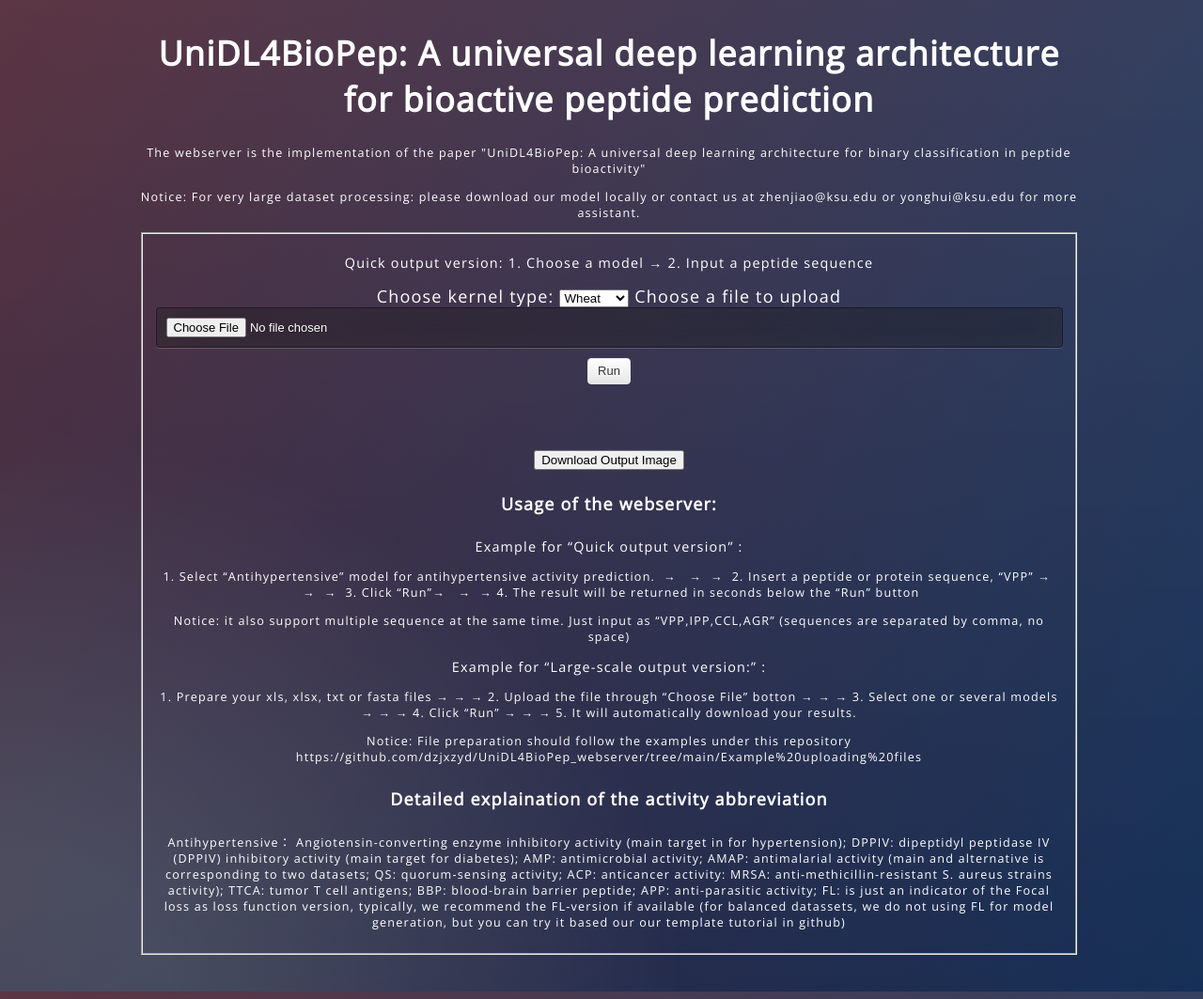
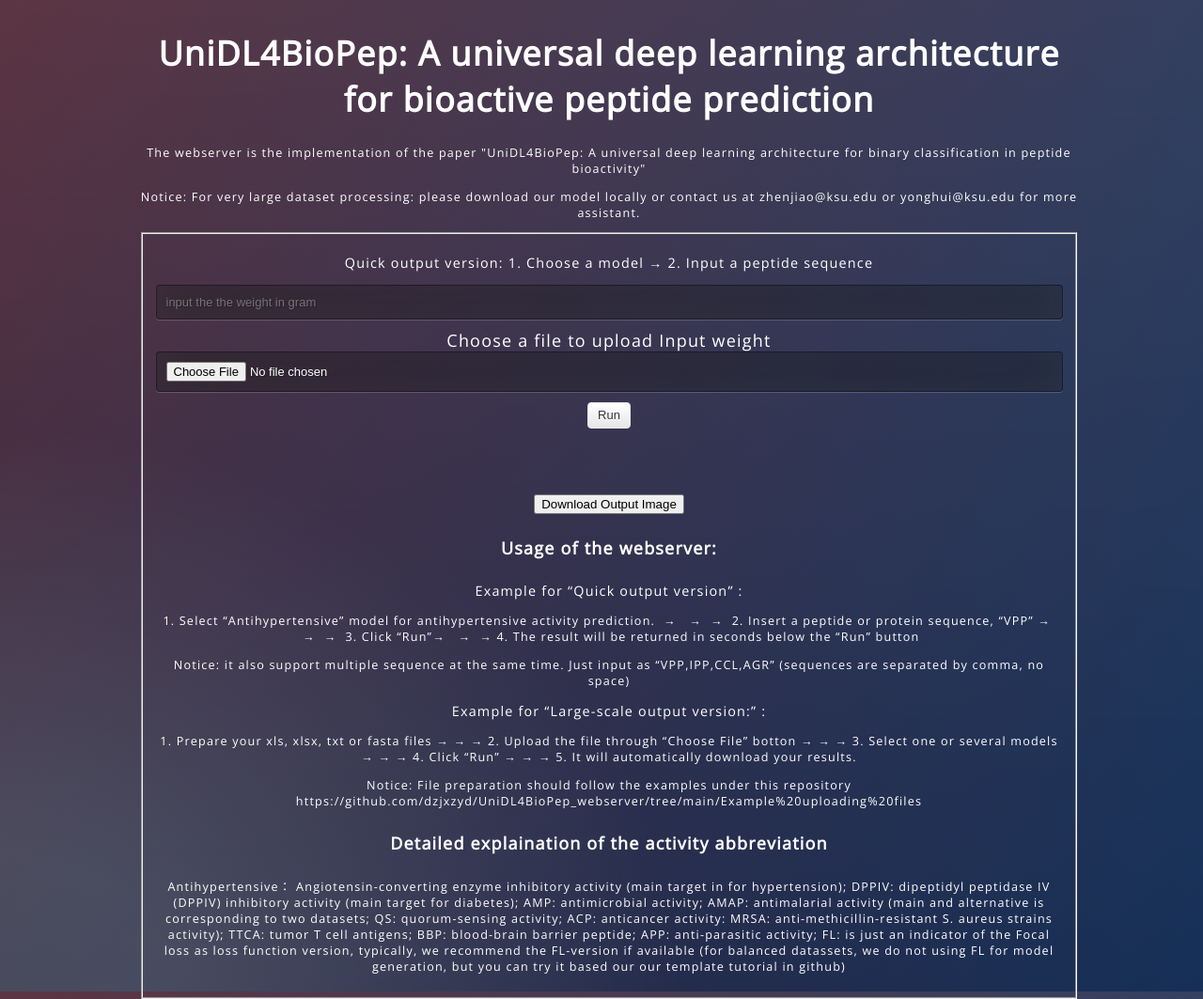
Before and after one commit to dzjxzyd/kernel_counting, a Flask app: page / in a window 1280 px wide. Shown: the whole page at 94% size. Run offline with Flask 2, Linux system fonts and the light colour scheme; parts of the project's set-up code (start-up, migrations or seed data) failed here and were passed over; some web fonts are replaced.

Commit message:
Add files via upload

```diff
--- a/templates/index.html
+++ b/templates/index.html
@@ -29,24 +29,20 @@
 	<fieldset>
         <p style="font-size:80%">Quick output version: 1. Choose a model  → 2. Input a peptide sequence</p>
         <form action="{{url_for('pred_with_file')}}" method="post" enctype="multipart/form-data">
-            <label for="kernel_type">Choose kernel type:</label>
-            <select name="kernel_type" id="model2" required="required">
-                <option value="1">Wheat</option>
-                <option value="2">corn</option>
-                <option value="3">sorghum</option>
-                <!-- <option value="4">yellow pea</option> -->
-                <!-- <option value="5">chickpe</option> -->
-            </select>
-
+            <input type="text" name="Kernel weight" placeholder="input the the weight in gram" required="required" />
             <label for="my_image">Choose a file to upload</label>
+            <label for="Kernel weight">Input weight</label>
             <input type="file" name="input_image" id="my_file" accept=".jeg,.JPG,.jpeg,.png"/>
             <button type="submit" class="btn btn-outline-primary">Run</button>
         </form>
         <br>
         <p style="color:cyan"> {{ prediction_text }} </p>
         <br>
+
         <form action="{{ url_for('download_output') }}" method="post" enctype="multipart/form-data">
             <button type="submit">Download Output Image</button>
+        <br>
+
 
           <h4>Usage of the webserver:</h4>
           <p style="font-size:80%"> Example for “Quick output version” : </p>
```
